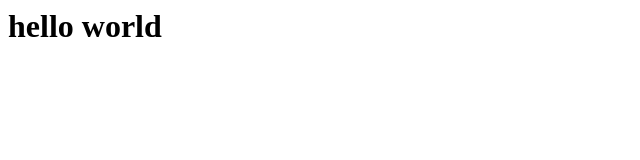
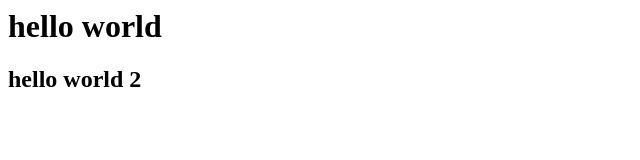
Before and after one commit to assidiwassim/espita-test-git, a plain HTML site: page index.html in a window 1280 px wide. Shown: the whole page, without its empty margins (0-640 px from the left). Drawn offline with Linux system fonts and the light colour scheme.

Commit message:
update index.html file

```diff
--- a/index.html
+++ b/index.html
@@ -1 +1,2 @@
 <h1>hello world</h1>
+<h2>hello world 2</h2>
```
